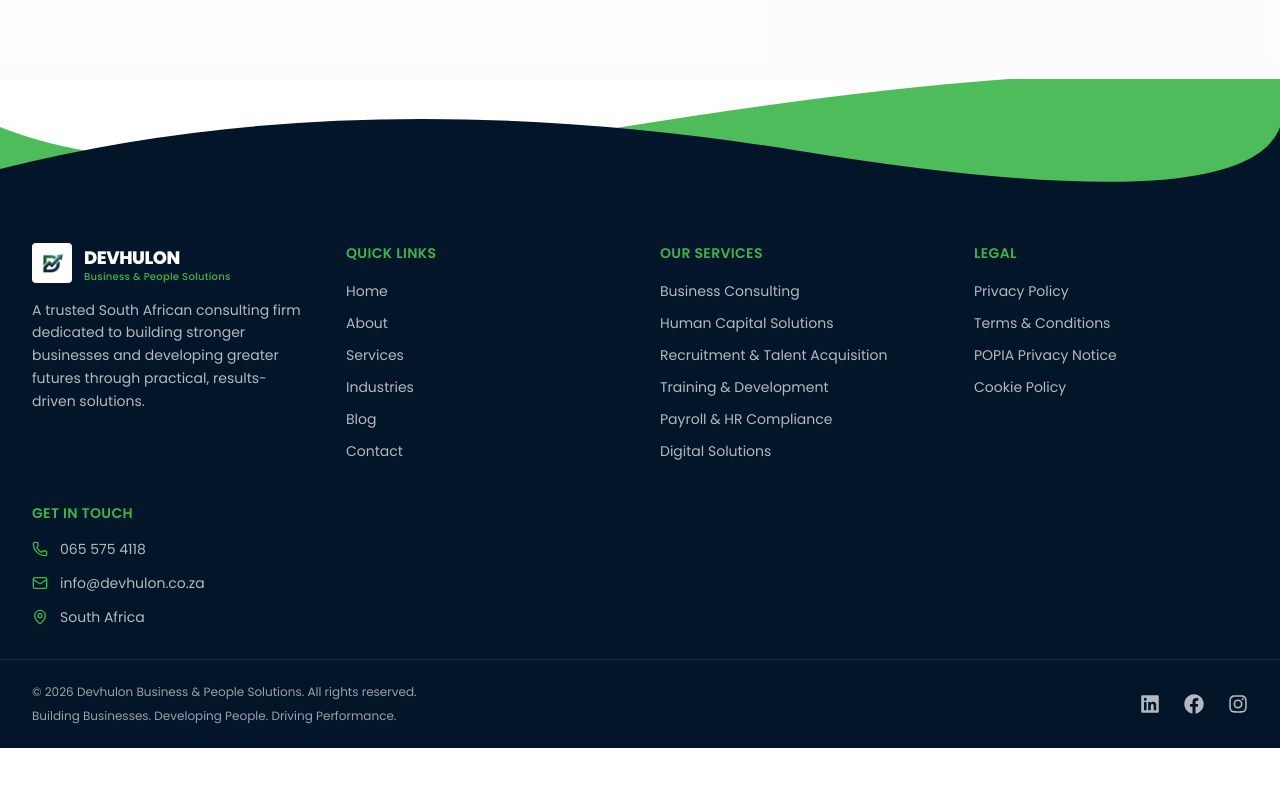
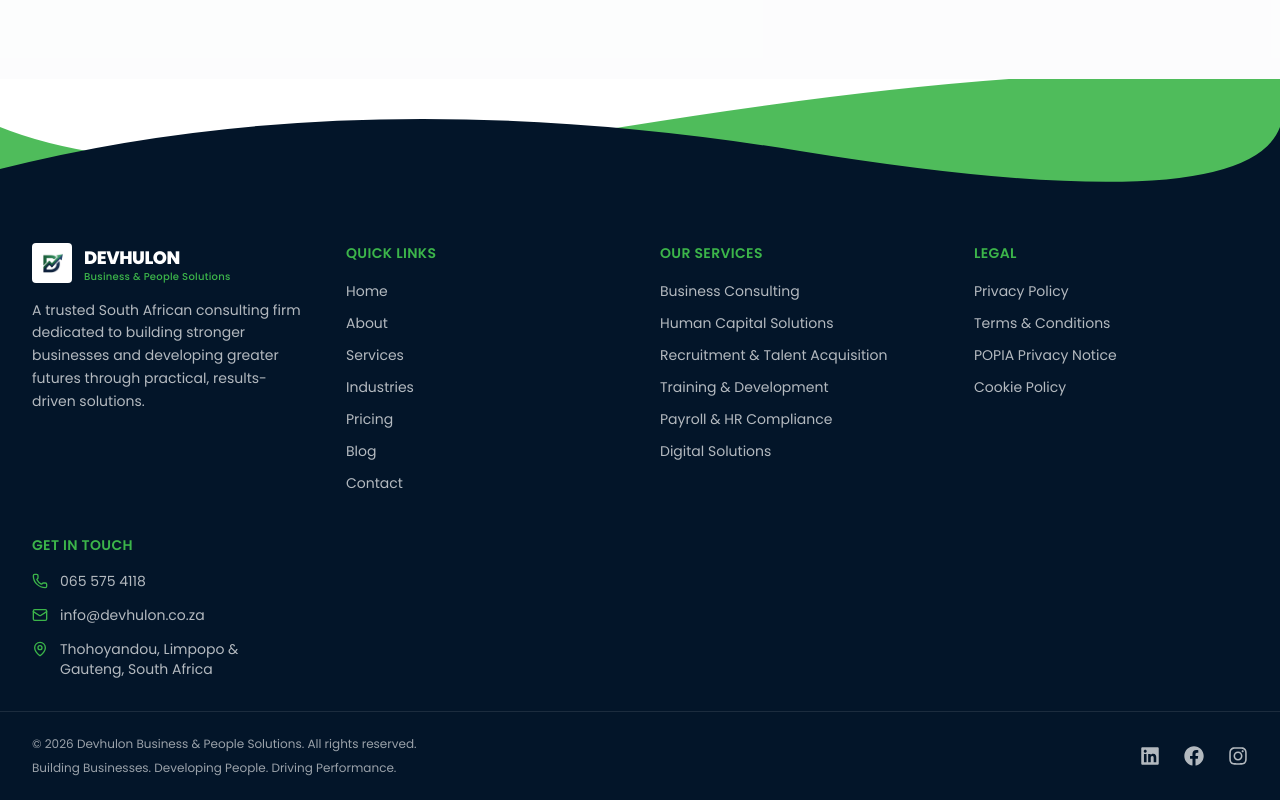
Before and after one commit to Shaun2003/DEVHULON, a Next.js app: page / in a window 1280 px wide. Shown: the part 4515-5315 px from the top of the page. Before the commit the page ends 5263 px from the top, so only its background shows below. Built offline with nearby package versions, Linux system fonts and the light colour scheme; no server answers.

Commit message:
Add Pricing link and update location text

```diff
--- a/components/site-footer.tsx
+++ b/components/site-footer.tsx
@@ -8,6 +8,7 @@ const quickLinks = [
   { label: 'About', href: '/about' },
   { label: 'Services', href: '/services' },
   { label: 'Industries', href: '/industries' },
+  { label: 'Pricing', href: '/pricing' },
   { label: 'Blog', href: '/blog' },
   { label: 'Contact', href: '/contact' },
 ]
@@ -170,7 +171,7 @@ export function SiteFooter() {
             </li>
             <li className="flex items-start gap-2 sm:gap-3">
               <MapPin className="mt-0.5 h-3.5 w-3.5 sm:h-4 sm:w-4 shrink-0 text-primary" />
-              <span>South Africa</span>
+              <span>Thohoyandou, Limpopo &amp; Gauteng, South Africa</span>
             </li>
           </ul>
         </div>
```
